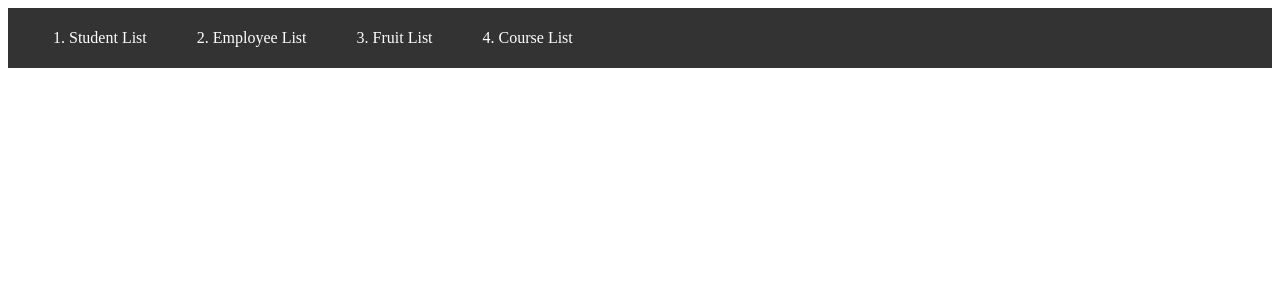
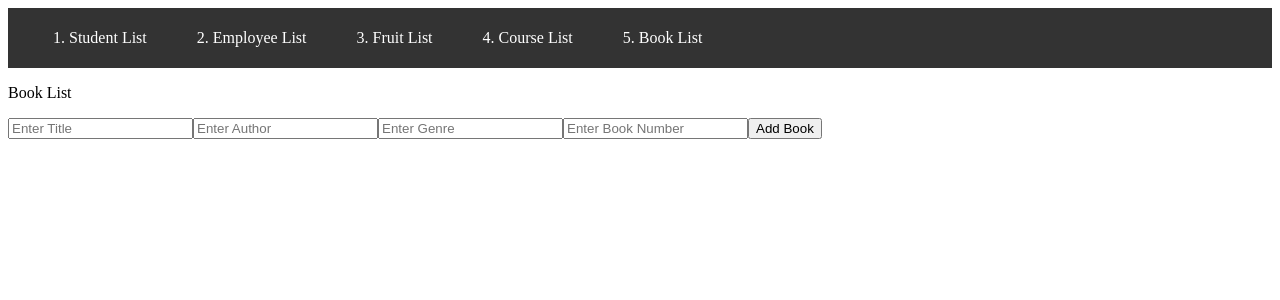
Before and after one commit to kaysie0919/AngularDataStructure, an Angular app: page /boolist in a window 1280 px wide. Before the commit this address led to /. Shown: the top 300 px of the page. Built offline with nearby package versions, Linux system fonts and the light colour scheme.

Commit message:
#5 Add Book List Components

```diff
--- a/src/app/app.component.html
+++ b/src/app/app.component.html
@@ -4,6 +4,7 @@
     <li><a routerLink="emplist">2. Employee List</a></li>
     <li><a routerLink="frulist">3. Fruit List</a></li>
     <li><a routerLink="coulist">4. Course List</a></li>
+    <li><a routerLink="boolist">5. Book List</a></li>
   </ul>
 </nav>
 <router-outlet></router-outlet>
--- a/src/app/app.module.ts
+++ b/src/app/app.module.ts
@@ -9,6 +9,7 @@ import { StudentlistComponent } from "./components/studentlist/studentlist.compo
 import { EmployeelistComponent } from "./components/employeelist/employeelist.component";
 import { FruitlistComponent } from "./components/fruitlist/fruitlist.component";
 import { CourselistComponent } from "./components/courselist/courselist.component";
+import { BooklistComponent } from "./components/booklist/booklist.component";
 
 
 
@@ -18,6 +19,7 @@ const routes: Routes = [
     {path: 'emplist', component: EmployeelistComponent},
     {path: 'frulist', component: FruitlistComponent},
     {path: 'coulist', component: CourselistComponent},
+    {path: 'boolist', component: BooklistComponent},
 ]
 
 @NgModule ({
@@ -35,6 +37,7 @@ const routes: Routes = [
         EmployeelistComponent,
         FruitlistComponent,
         CourselistComponent,
+        BooklistComponent,
     ],
 
     providers: [
--- /dev/null
+++ b/src/app/components/booklist/booklist.component.html
@@ -0,0 +1,10 @@
+<p>Book List</p>
+  <input type="text" [(ngModel)]="title" placeholder="Enter Title">
+  <input type="text" [(ngModel)]="author" placeholder="Enter Author">
+  <input type="text" [(ngModel)]="genre" placeholder="Enter Genre">
+  <input type="text" [(ngModel)]="booknumber" placeholder="Enter Book Number">
+
+  <button (click)="addItem()">Add Book</button>
+  <ul>
+    <li *ngFor="let book of booklist">{{ book }}</li>
+  </ul>
--- /dev/null
+++ b/src/app/components/booklist/booklist.component.ts
@@ -0,0 +1,30 @@
+import { Component } from '@angular/core';
+
+@Component({
+  selector: 'app-booklist',
+  templateUrl: './booklist.component.html',
+  styleUrl: './booklist.component.css'
+})
+export class BooklistComponent {
+  title: string = '';
+  author: string = '';
+  genre: string = '';
+  booknumber: string = '';
+  booklist: string[] = [];
+
+  addItem() {
+    if (this.title.trim() && this.author.trim() && this.genre.trim() && this.booknumber.trim()) {
+      const bookInfo = `Book Title: ${this.title.trim()}  | Author: ${this.author.trim()} | Genre: ${this.genre.trim()} | Book Number: ${this.booknumber.trim()}`;
+      this.booklist.push(bookInfo);
+
+      this.title = '';
+      this.author = '';
+      this.genre = '';
+      this.booknumber = '';
+    }
+    else {
+      return;
+    }
+  }
+
+}
```
Also changed, not shown: src/app/components/booklist/booklist.component.css (added), 1 other file (tests, documents, lock files or other folders).
